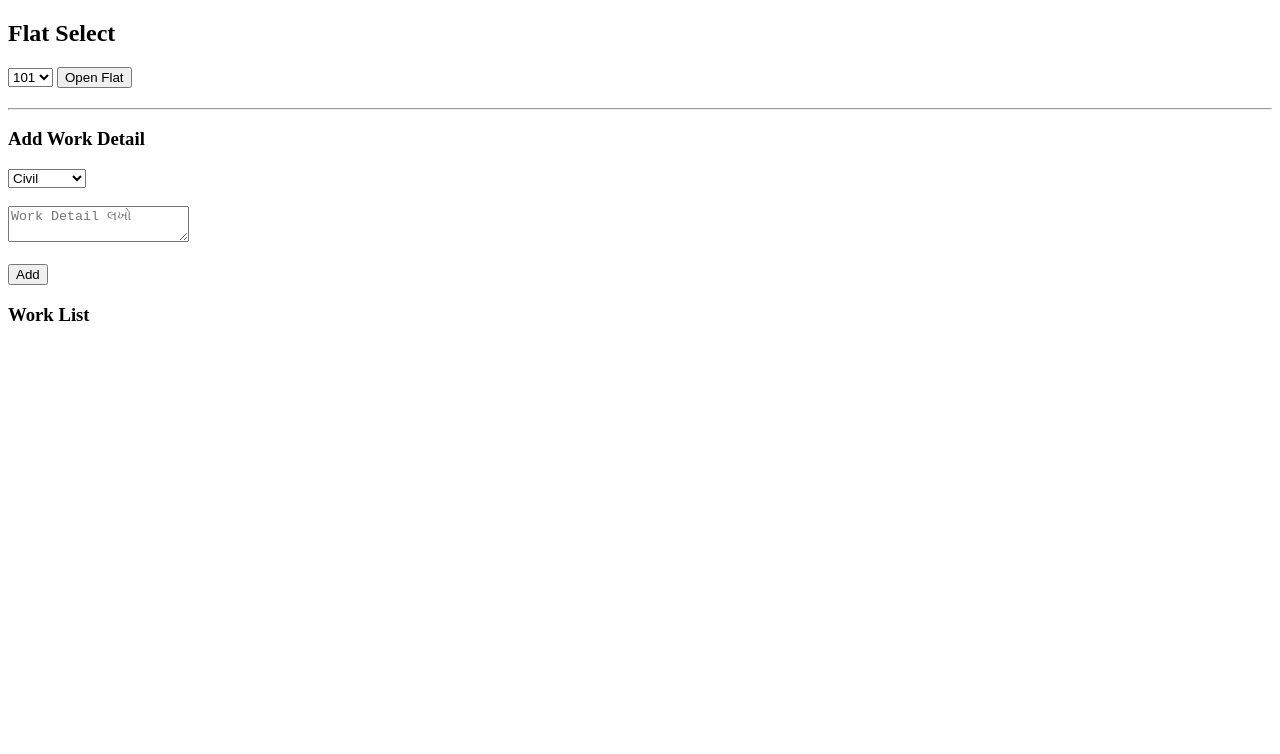
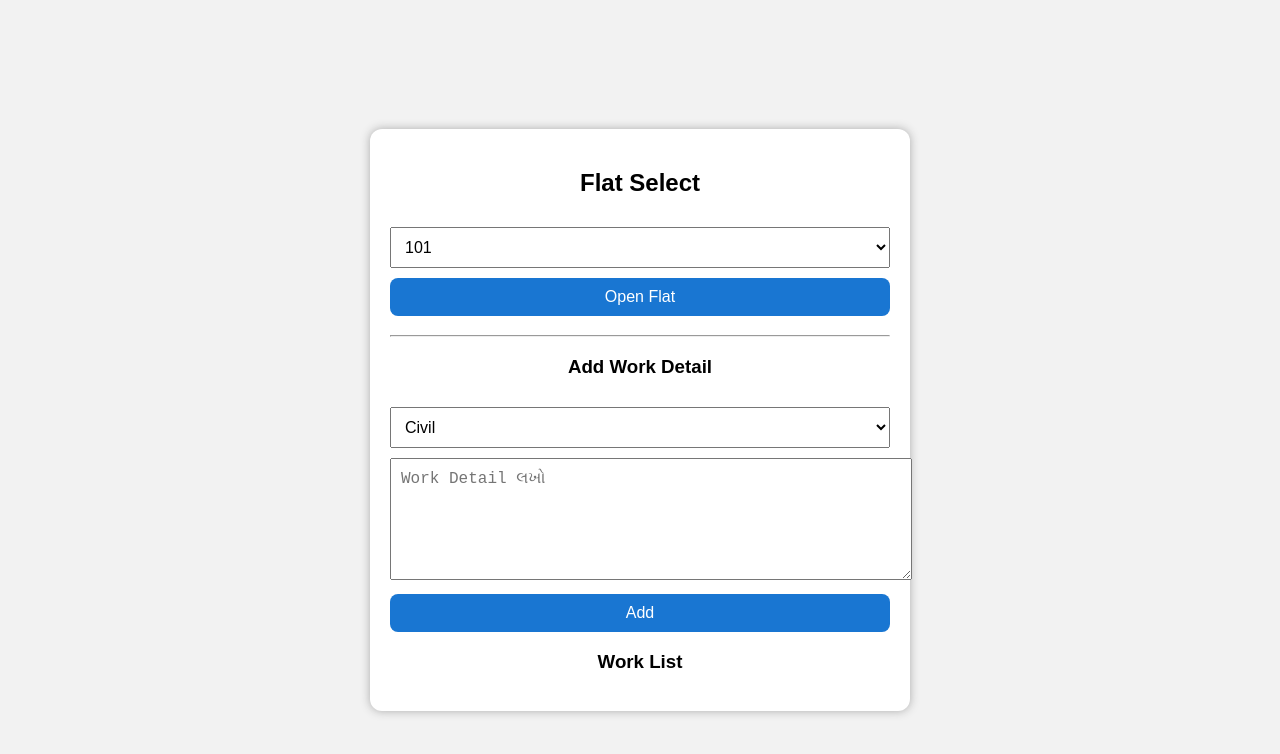
Before and after one commit to dangarmahes831-star/BuildTrack-Pro-v2, a website: page flat.html in a window 1280 px wide. Drawn offline with Linux system fonts and the light colour scheme.

Commit message:
Update flat.html

```diff
--- a/flat.html
+++ b/flat.html
@@ -2,9 +2,69 @@
 <html>
 <head>
 <title>Flat Detail</title>
+
+<style>
+
+body{
+    margin:0;
+    padding:20px;
+    min-height:100vh;
+    display:flex;
+    justify-content:center;
+    align-items:center;
+    background:#f2f2f2;
+    font-family:Arial;
+}
+
+.container{
+    width:90%;
+    max-width:500px;
+    background:white;
+    padding:20px;
+    border-radius:12px;
+    box-shadow:0 0 10px #aaa;
+    text-align:center;
+}
+
+select, textarea, button{
+    width:100%;
+    padding:10px;
+    margin-top:10px;
+    font-size:16px;
+}
+
+textarea{
+    height:100px;
+}
+
+button{
+    background:#1976d2;
+    color:white;
+    border:none;
+    border-radius:8px;
+    cursor:pointer;
+}
+
+button:hover{
+    background:#0d47a1;
+}
+
+#list p{
+    text-align:left;
+    background:#eee;
+    padding:10px;
+    border-radius:8px;
+}
+
+</style>
+
 </head>
 
+
 <body>
+
+<div class="container">
+
 
 <h2>Flat Select</h2>
 
@@ -25,6 +85,7 @@
 <option>702</option>
 </select>
 
+
 <button onclick="openFlat()">Open Flat</button>
 
 
@@ -32,21 +93,23 @@
 
 <hr>
 
+
 <h3>Add Work Detail</h3>
 
+
 <select id="type">
+
 <option>Civil</option>
 <option>Electrical</option>
 <option>Plumbing</option>
 <option>Tiles</option>
 <option>Other</option>
+
 </select>
 
-<br><br>
 
 <textarea id="note" placeholder="Work Detail લખો"></textarea>
 
-<br><br>
 
 <button onclick="addWork()">Add</button>
 
@@ -54,6 +117,10 @@
 <h3>Work List</h3>
 
 <div id="list"></div>
+
+
+</div>
+
 
 
 <script>
@@ -78,12 +145,14 @@ showWork();
 
 
 
-// Main Add Work
+// Add Work
 function addWork(){
 
 if(currentFlat==""){
+
 alert("પહેલા Flat Open કરો");
 return;
+
 }
 
 
@@ -122,7 +191,8 @@ showWork();
 
 
 
-// Show Work List
+
+// Show Work
 function showWork(){
 
 let list =
@@ -147,9 +217,8 @@ list.innerHTML +=
 "<b>"+item.type+"</b> - "+
 item.note+
 
-" <button onclick='addMore("+index+")'>Add</button>"+
-
-" <button onclick='deleteWork("+index+")'>Delete</button>"+
+"<br><br><button onclick='addMore("+index+")'>Add More</button> "+
+"<button onclick='deleteWork("+index+")'>Delete</button>"+
 
 "</p>";
 
@@ -157,6 +226,7 @@ item.note+
 
 
 }
+
 
 
 
@@ -192,8 +262,8 @@ showWork();
 
 }
 
+}
 
-}
 
 
 
```
